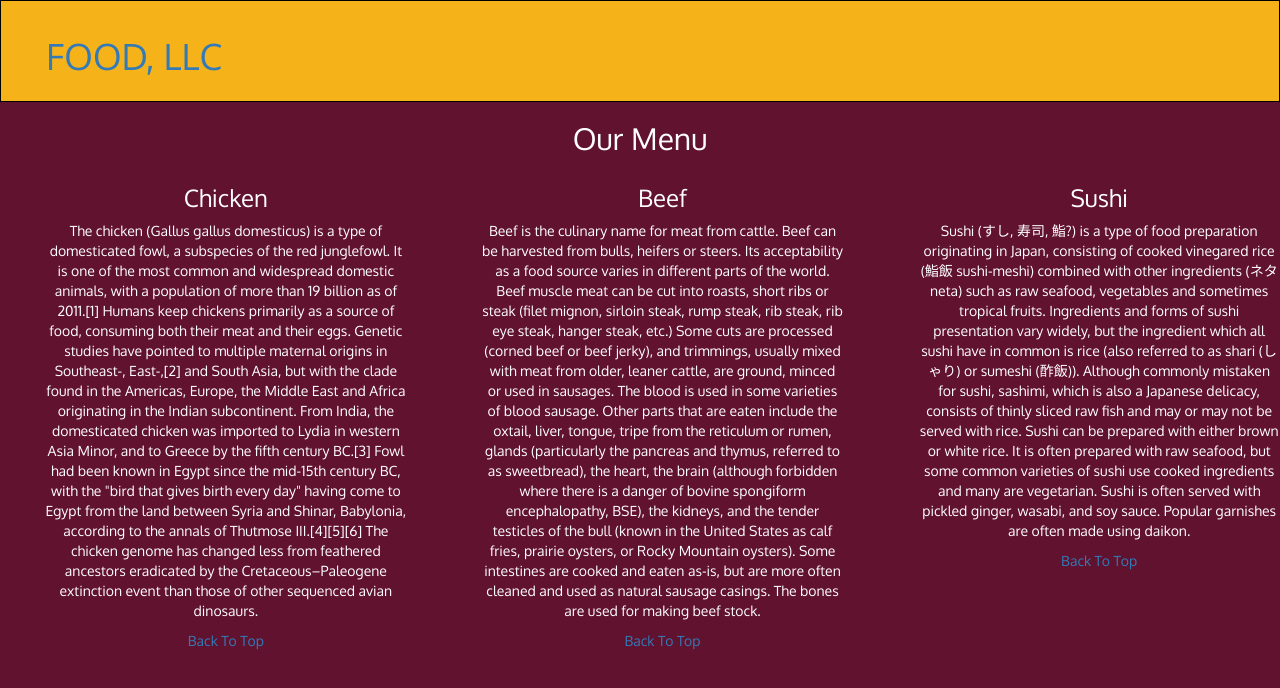
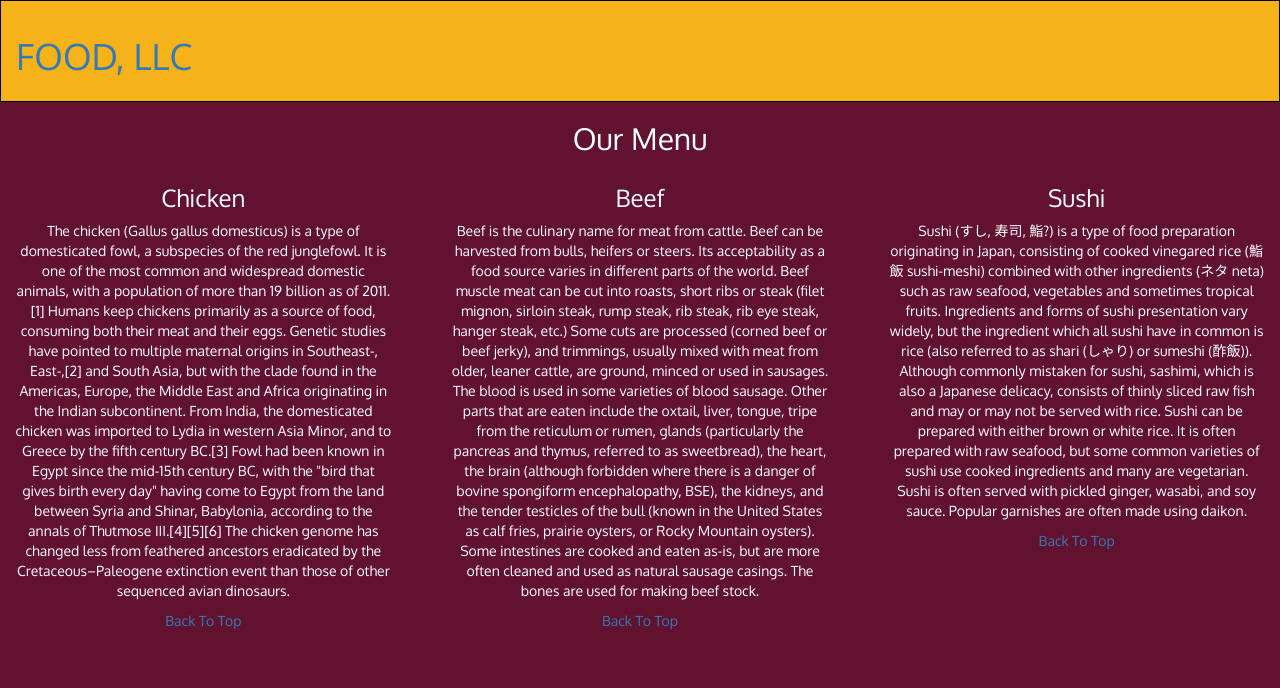
Before and after one commit to nitin608/coursera-test, a plain HTML site: page html_module3_solution/index.html in a window 1280 px wide. Drawn offline with Linux system fonts and the light colour scheme.

Commit message:
Module3 Submission

```diff
--- a/html_module3_solution/css/styles.css
+++ b/html_module3_solution/css/styles.css
@@ -27,7 +27,7 @@ body {
 .navbar-brand {
 	text-transform: uppercase;
 	margin-bottom: 50px;
-	padding-left: 60px;
+	padding-left: 30px;
 }
 
 .navbar-brand a {
@@ -69,5 +69,6 @@ button.navbar-toggle {
 
 #chicken,#beef,#sushi {
 	text-align: center;
-	padding-left: 60px;
+	padding-left: 30px;
+	padding-right:30px;
 }
```
